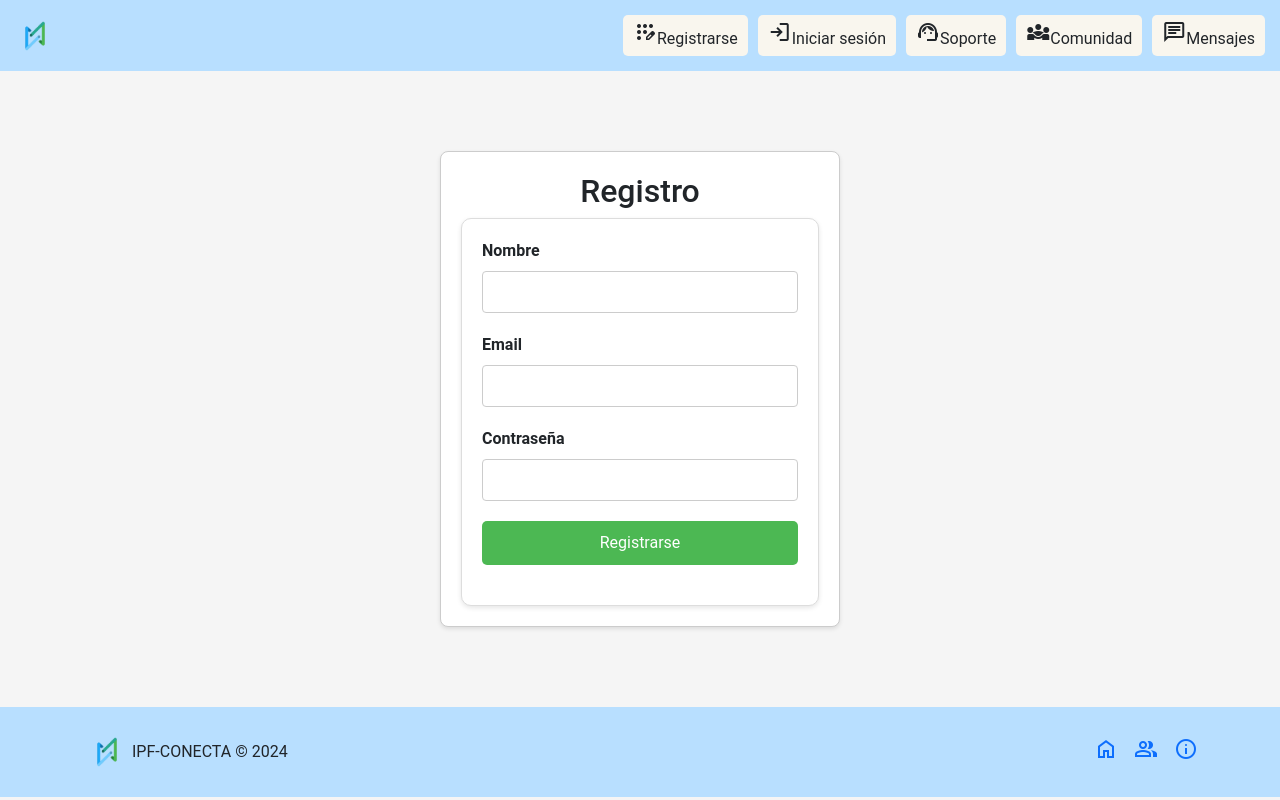
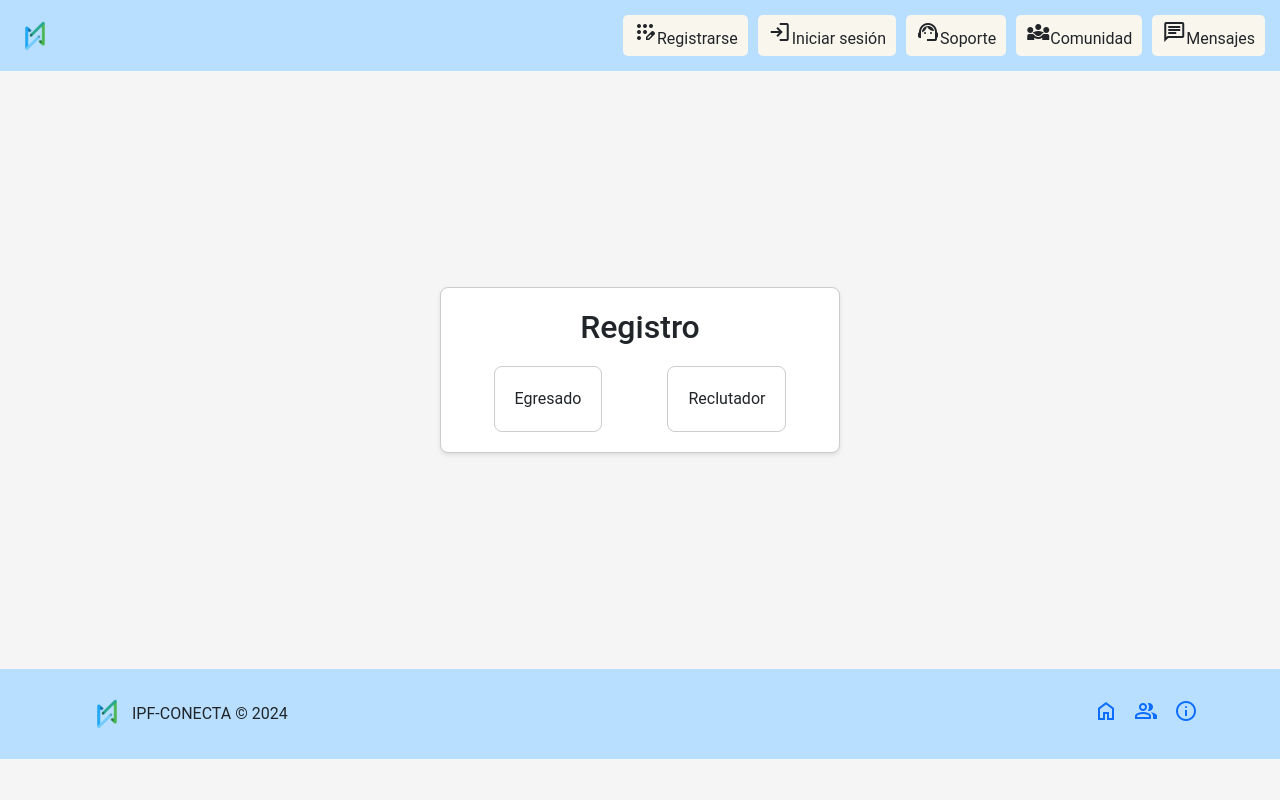
Before and after one commit to IPF-CONECTA/IPF-CONECTA, a React (Vite) app in the folder client/: page /register in a window 1280 px wide. Built offline with nearby package versions, Linux system fonts and the light colour scheme.

Commit message:
Register con roles

```diff
--- a/client/public/css/register.module.css
+++ b/client/public/css/register.module.css
@@ -2,13 +2,14 @@
 
 .register-container {
   max-width: 400px;
-  margin: 80px auto;
+  margin: 27vh auto;
   padding: 20px;
   border: 1px solid #ccc;
   border-radius: 8px;
   background-color: #fff;
   box-shadow: 0 2px 4px rgba(0, 0, 0, 0.1);
   animation: slideIn 0.5s ease-in-out;
+  text-align: center;
 }
 
 @keyframes slideIn {
@@ -22,19 +23,41 @@
   }
 }
 
-.form-group {
+.roleSelectionContainer {
+  display: flex;
+  justify-content: space-around;
+  margin-top: 20px;
+}
+
+.roleCard {
+  padding: 20px;
+  border: 1px solid #ccc;
+  border-radius: 8px;
+  cursor: pointer;
+  transition: background-color 0.3s ease-in-out;
+}
+
+.roleCard:hover {
+  background-color: #f0f0f0;
+}
+
+.formStep {
+  margin-top: 20px;
+}
+
+.formGroup {
   margin-bottom: 20px;
   transition: all 0.3s ease-in-out;
 }
 
-.form-group label {
+.formGroup label {
   display: block;
   margin-bottom: 8px;
   font-weight: bold;
   transition: all 0.3s ease-in-out;
 }
 
-.form-group input {
+.formGroup input {
   width: 100%;
   padding: 8px;
   border: 1px solid #ccc;
@@ -42,7 +65,7 @@
   transition: all 0.3s ease-in-out;
 }
 
-.form-group button {
+.formGroup button {
   width: 100%;
   padding: 10px;
   border: none;
@@ -53,6 +76,37 @@
   transition: background-color 0.3s ease-in-out;
 }
 
-.form-group button:hover {
+.formGroup button:hover {
   background-color: #388c3f;
 }
+
+.modalOverlay {
+  position: fixed;
+  top: 0;
+  left: 0;
+  width: 100%;
+  height: 100%;
+  background-color: rgba(0, 0, 0, 0.5);
+  display: flex;
+  justify-content: center;
+  align-items: center;
+}
+
+.modalContent {
+  background-color: #fff;
+  padding: 20px;
+  border-radius: 8px;
+  max-width: 500px;
+  width: 100%;
+  position: relative;
+}
+
+.closeButton {
+  position: absolute;
+  top: 10px;
+  right: 10px;
+  background: none;
+  border: none;
+  font-size: 20px;
+  cursor: pointer;
+}
--- a/client/public/footer.css
+++ b/client/public/footer.css
@@ -1,7 +1,7 @@
-/* Estilos generales del footer */
 .FinPag {
   background-color: #b8dfff;
   padding: 20px 0;
+  margin-top: 100px;
 }
 
 .container {
--- a/client/src/pages/Register.jsx
+++ b/client/src/pages/Register.jsx
@@ -1,63 +1,151 @@
-// Register.js
-
-import React from "react";
+import React, { useState } from "react";
 import styles from "../../public/css/register.module.css";
 
 export const Register = () => {
+  const [step, setStep] = useState(1);
+  const [role, setRole] = useState("");
+  const [formData, setFormData] = useState({
+    email: "",
+    password: "",
+    companyName: "",
+    fullName: "",
+  });
+  const [isModalOpen, setIsModalOpen] = useState(false);
+
+  const handleRoleSelection = (selectedRole) => {
+    setRole(selectedRole);
+    setStep(2);
+    setIsModalOpen(true);
+  };
+
+  const handleChange = (e) => {
+    const { name, value } = e.target;
+    setFormData((prevFormData) => ({
+      ...prevFormData,
+      [name]: value,
+    }));
+  };
+
   const handleSubmit = (e) => {
     e.preventDefault();
-    console.log("Registration submitted");
+    console.log("Registration submitted:", formData);
+    setIsModalOpen(false);
     // Aquí puedes agregar la lógica para manejar el registro de usuario
+  };
+
+  const renderStep = () => {
+    switch (step) {
+      case 2:
+        return (
+          <form className={styles.formStep}>
+            <div className={styles.formGroup}>
+              <label>Email</label>
+              <input
+                type="email"
+                name="email"
+                placeholder="Email"
+                value={formData.email}
+                onChange={handleChange}
+              />
+            </div>
+            <div className={styles.formGroup}>
+              <label>Contraseña</label>
+              <input
+                type="password"
+                name="password"
+                placeholder="Contraseña"
+                value={formData.password}
+                onChange={handleChange}
+              />
+            </div>
+            <button
+              className={styles.button}
+              type="button"
+              onClick={() => setStep(3)}
+            >
+              Siguiente
+            </button>
+          </form>
+        );
+      case 3:
+        return (
+          <form className={styles.formStep}>
+            {role === "reclutador" && (
+              <div className={styles.formGroup}>
+                <label>Nombre de la empresa</label>
+                <input
+                  type="text"
+                  name="companyName"
+                  placeholder="Nombre de la empresa"
+                  value={formData.companyName}
+                  onChange={handleChange}
+                />
+              </div>
+            )}
+            {role === "egresado" && (
+              <div className={styles.formGroup}>
+                <label>Nombre completo</label>
+                <input
+                  type="text"
+                  name="fullName"
+                  placeholder="Nombre completo"
+                  value={formData.fullName}
+                  onChange={handleChange}
+                />
+              </div>
+            )}
+            <button
+              className={styles.button}
+              type="button"
+              onClick={() => setStep(4)}
+            >
+              Siguiente
+            </button>
+          </form>
+        );
+      case 4:
+        return (
+          <form className={styles.formStep} onSubmit={handleSubmit}>
+            <button className={styles.button} type="submit">
+              Registrarse
+            </button>
+          </form>
+        );
+      default:
+        return null;
+    }
   };
 
   return (
     <div className={styles["register-container"]}>
-      <center>
-        <h2>Registro</h2>
-      </center>
-      <form onSubmit={handleSubmit}>
-        <div className={styles["form-group"]}>
-          <label htmlFor="name" className={styles.label}>
-            Nombre
-          </label>
-          <input
-            type="text"
-            id="name"
-            name="name"
-            className={styles.input}
-            required
-          />
+      <h2>Registro</h2>
+      <div className={styles.roleSelectionContainer}>
+        <div
+          className={styles.roleCard}
+          onClick={() => handleRoleSelection("egresado")}
+        >
+          Egresado
         </div>
-        <div className={styles["form-group"]}>
-          <label htmlFor="email" className={styles.label}>
-            Email
-          </label>
-          <input
-            type="email"
-            id="email"
-            name="email"
-            className={styles.input}
-            required
-          />
+        <div
+          className={styles.roleCard}
+          onClick={() => handleRoleSelection("reclutador")}
+        >
+          Reclutador
         </div>
-        <div className={styles["form-group"]}>
-          <label htmlFor="password" className={styles.label}>
-            Contraseña
-          </label>
-          <input
-            type="password"
-            id="password"
-            name="password"
-            className={styles.input}
-            required
-          />
+      </div>
+      {isModalOpen && (
+        <div className={styles.modalOverlay}>
+          <div className={styles.modalContent}>
+            <button
+              className={styles.closeButton}
+              onClick={() => setIsModalOpen(false)}
+            >
+              X
+            </button>
+            {renderStep()}
+          </div>
         </div>
-        <div className={styles["form-group"]}>
-          <button type="submit" className={styles.button}>
-            Registrarse
-          </button>
-        </div>
-      </form>
+      )}
     </div>
   );
 };
```
